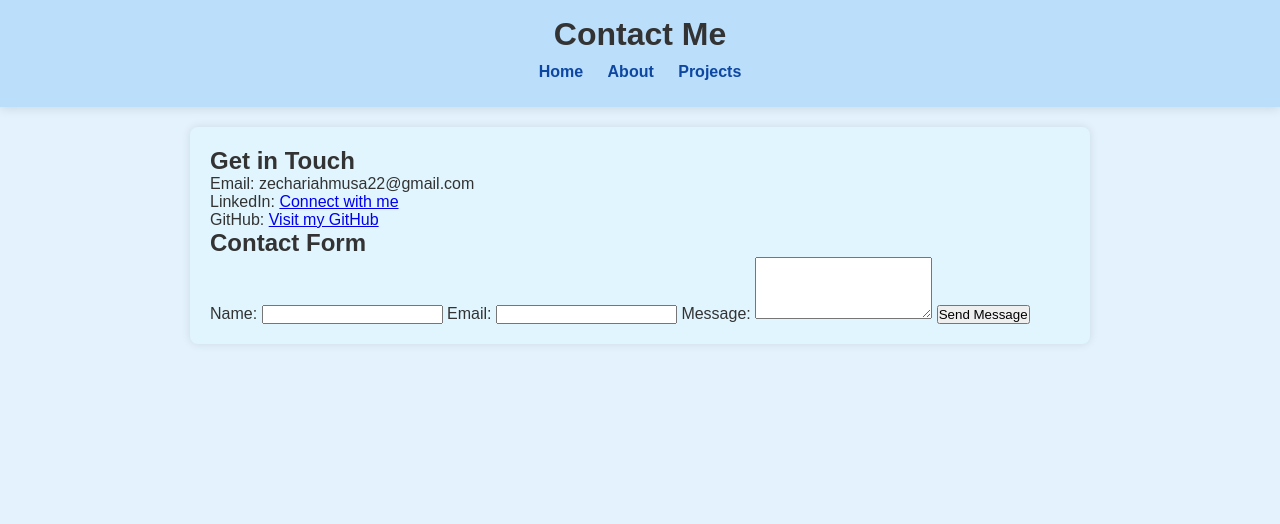
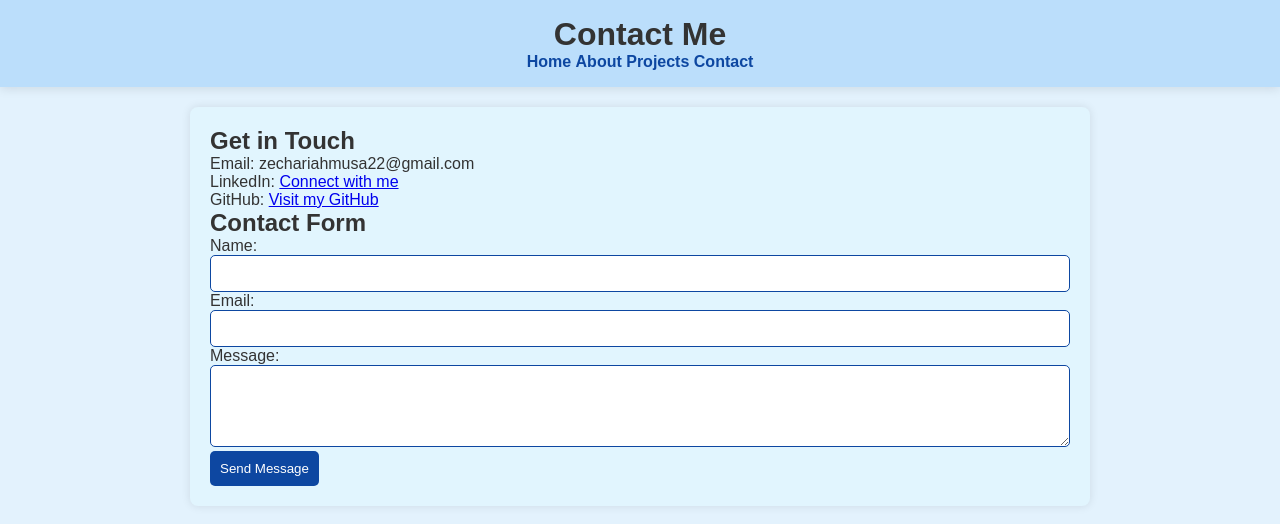
Before and after one commit to Zechariah2/My-Portfolio, a plain HTML site: page contact.html in a window 1280 px wide. Drawn offline with Linux system fonts and the light colour scheme.

Commit message:
updated some features

```diff
--- a/contact.html
+++ b/contact.html
@@ -10,11 +10,10 @@
     <header>
         <h1>Contact Me</h1>
         <nav>
-            <ul>
-                <li><a href="index.html">Home</a></li>
-                <li><a href="about.html">About</a></li>
-                <li><a href="projects.html">Projects</a></li>
-            </ul>
+            <a href="index.html">home</a>
+            <a href="about.html">about</a>
+            <a href="projects.html">projects</a>
+            <a href="contact.html">contact</a>
         </nav>
     </header>
     <section>
--- a/script.js
+++ b/script.js
@@ -1,8 +1,9 @@
 document.addEventListener("DOMContentLoaded", function() {
-    // Smooth scrolling only for internal links on the same page
-document.querySelectorAll('nav ul li a').forEach(anchor => {
+    // Smooth scrolling only for internal links on the same page (starting with #)
+    document.querySelectorAll('nav a').forEach(anchor => {
         const href = anchor.getAttribute('href');
 
+        // Only apply smooth scrolling for sections inside the same page
         if (href.startsWith("#")) {
             anchor.addEventListener('click', function(event) {
                 event.preventDefault();
--- a/styles.css
+++ b/styles.css
@@ -22,25 +22,10 @@ header {
     animation: slideDown 0.8s ease-in-out;
 }
 
-nav ul {
-    list-style: none;
-    padding: 0;
-    text-align: center;
-}
-
-nav ul li {
-    display: inline-block;
-    margin: 10px;
-    transition: transform 0.3s ease-in-out;
-}
-
-nav ul li:hover {
-    transform: scale(1.1);
-}
-
-nav ul li a {
+nav a {
     color: #0d47a1;
     text-decoration: none;
+    text-transform: capitalize;
     font-weight: bold;
 }
 
@@ -67,19 +52,20 @@ section {
     animation: fadeIn 1s ease-in-out;
 }
 
-.contact-form input, .contact-form textarea {
+form input, form textarea {
     padding: 10px;
     border: 1px solid #0d47a1;
     border-radius: 5px;
+    text-transform: capitalize;
     width: 100%;
     transition: border 0.3s ease-in-out;
 }
 
-.contact-form input:focus, .contact-form textarea:focus {
+form input:focus, form textarea:focus {
     border-color: #1565c0;
 }
 
-.contact-form button {
+button {
     background: #0d47a1;
     color: #fff;
     padding: 10px;
@@ -89,12 +75,12 @@ section {
     transition: background 0.3s, transform 0.3s;
 }
 
-.contact-form button:hover {
+button:hover {
     background: #1565c0;
     transform: scale(1.05);
 }
 
-/* Animations */
+
 @keyframes fadeIn {
     from { opacity: 0; }
     to { opacity: 1; }
@@ -110,7 +96,7 @@ section {
     to { transform: translateY(0); opacity: 1; }
 }
 
-/* Responsive Design */
+
 @media screen and (max-width: 768px) {
     nav ul {
         padding: 0;
```
Also changed, not shown: about.html (+4 -5 lines), index.html (+4 -6 lines), projects.html (+6 -7 lines). Lines whose indentation alone changed are shown as unchanged.
